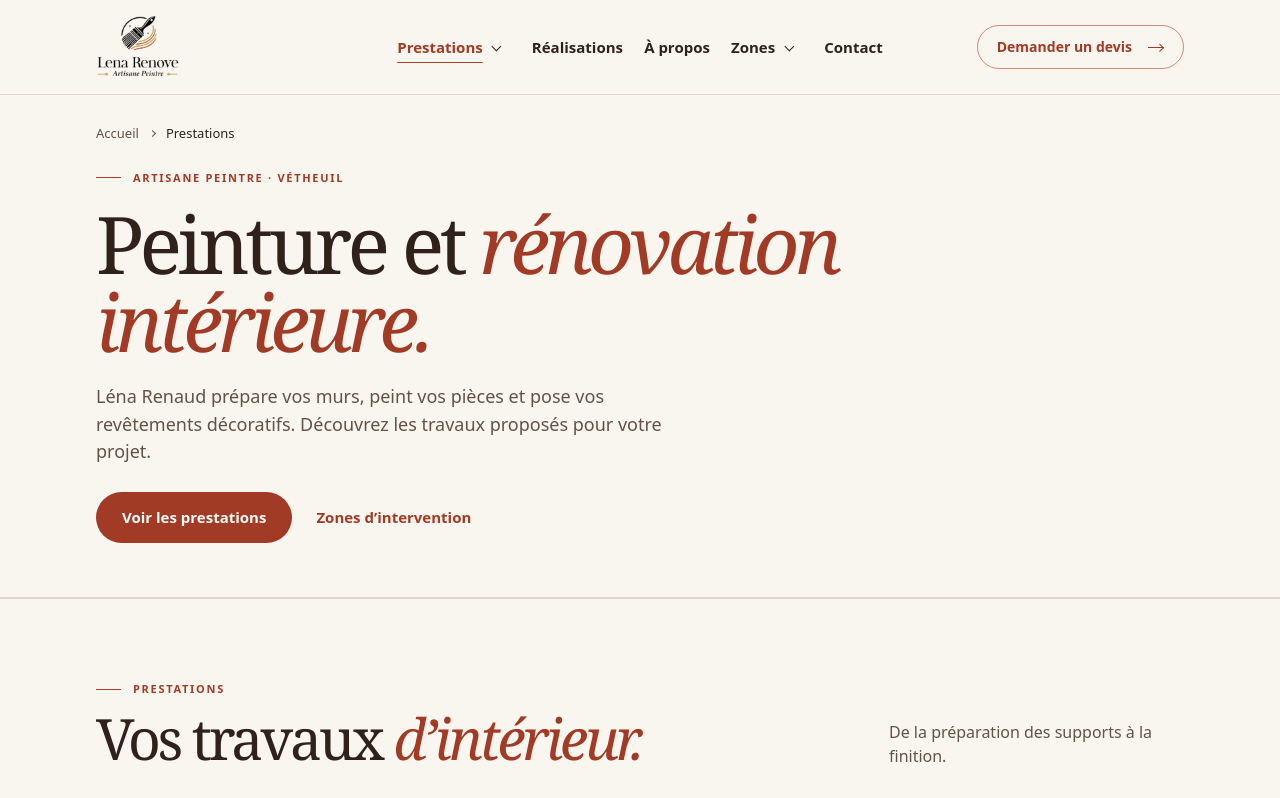
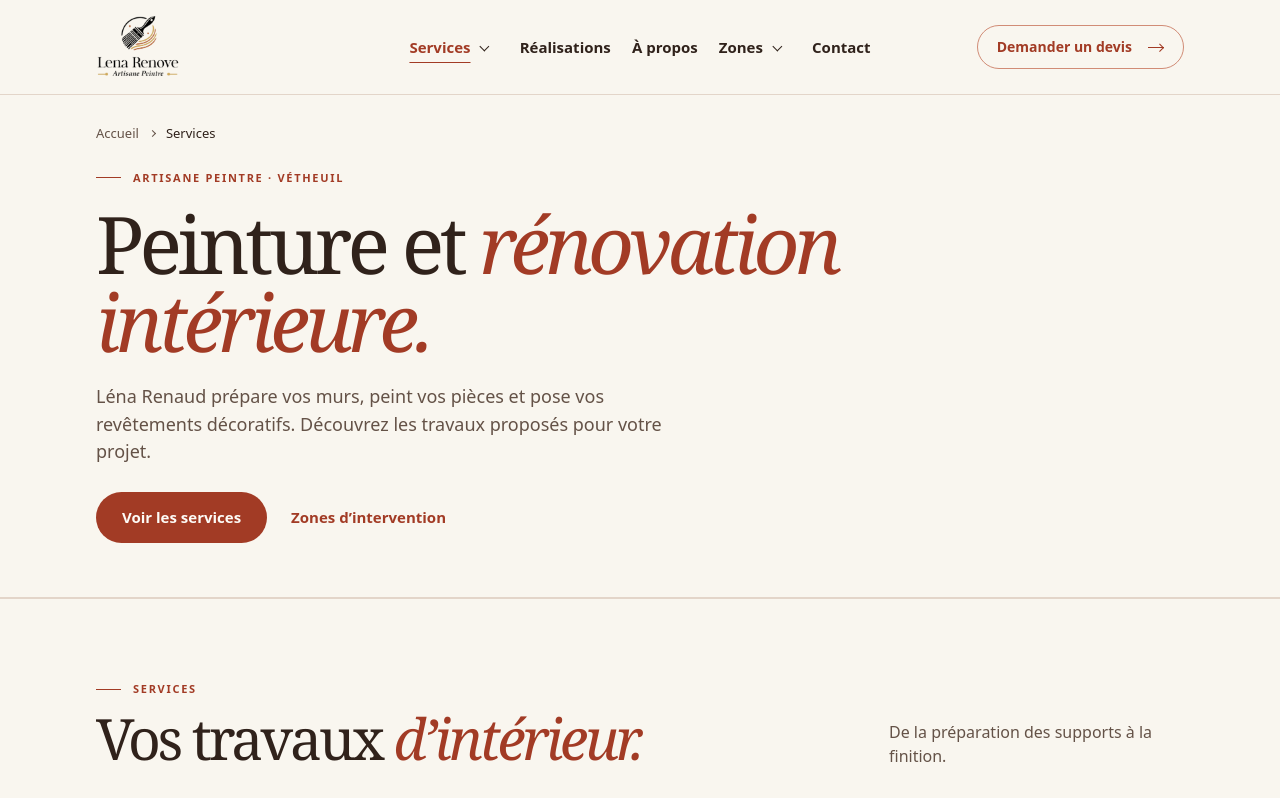
Before and after one commit to GITCL95/LENA-NEW, a Next.js app: page /peinture-interieure-renovation-magny-en-vexin in a window 1280 px wide. Shown: the top 798 px of the page. Built offline with nearby package versions, Linux system fonts and the light colour scheme; a web font is replaced by a local one.

Commit message:
Rename Prestations navigation to Services

```diff
--- a/components/sections/CityPage.tsx
+++ b/components/sections/CityPage.tsx
@@ -21,7 +21,7 @@ const illustration = {
 };
 const citySections = [
   { label: 'Quartiers', id: 'quartiers' },
-  { label: 'Prestations', id: 'prestations' },
+  { label: 'Services', id: 'prestations' },
   { label: 'Tarifs', id: 'tarifs' },
   { label: 'Étapes', id: 'devis' },
   { label: 'FAQ', id: 'faq' },
--- a/components/sections/InteriorServices.tsx
+++ b/components/sections/InteriorServices.tsx
@@ -9,7 +9,7 @@ export default function InteriorServices() {
       <div className={siteStyles.container}>
         <div className={styles.servicesIntro}>
           <div>
-            <p className={siteStyles.eyebrow}>Prestations</p>
+            <p className={siteStyles.eyebrow}>Services</p>
             <h2 id="services-title" className={siteStyles.sectionTitle}>Vos travaux <em>d’intérieur.</em></h2>
           </div>
           <p>De la préparation des supports à la finition.</p>
--- a/components/sections/Services.tsx
+++ b/components/sections/Services.tsx
@@ -18,7 +18,7 @@ export default function Services() {
             transition={{ duration: 0.9, ease: [0.19, 1, 0.22, 1] }}
             className="max-w-3xl"
           >
-            <span className="eyebrow">Nos prestations</span>
+            <span className="eyebrow">Nos services</span>
             <h2 className="mt-5 font-display text-display-lg tracking-tightest text-balance">
               Quatre domaines d&apos;expertise<br />
               pour <span className="italic text-corail-600 font-normal">transformer vos intérieurs.</span>
--- a/data/client.ts
+++ b/data/client.ts
@@ -52,7 +52,7 @@ export const CLIENT = {
 const navRoutes = {
   home: { label: "Accueil", href: "/", page: "home" },
   about: { label: "À propos", href: ABOUT_PATH, page: "about" },
-  services: { label: "Prestations", href: SERVICES_PATH, page: "services" },
+  services: { label: "Services", href: SERVICES_PATH, page: "services" },
   portfolio: { label: "Réalisations", href: PORTFOLIO_PATH, page: "portfolio" },
   zones: { label: "Zones", href: ZONES_PATH, page: "zones" },
   contact: { label: "Contact", href: CONTACT_PATH, page: "contact" },
--- a/pages/index.tsx
+++ b/pages/index.tsx
@@ -77,7 +77,7 @@ export default function Home() {
           <div className={siteStyles.container}>
             <div className={styles.sectionIntro}>
               <div>
-                <p className={siteStyles.eyebrow}>Prestations</p>
+                <p className={siteStyles.eyebrow}>Services</p>
                 <h2 id="services-title" className={siteStyles.sectionTitle}>Vos travaux <em>d’intérieur.</em></h2>
               </div>
               <p className={styles.servicesIntro}>De la préparation des supports à la finition.</p>
--- a/pages/peinture-interieure-renovation-magny-en-vexin.tsx
+++ b/pages/peinture-interieure-renovation-magny-en-vexin.tsx
@@ -7,18 +7,18 @@ import { buildBreadcrumbSchema, buildWebPageSchema } from '@data/schemas';
 import { INTERIOR_SERVICES, serviceHref } from '@data/services';
 import styles from '@/styles/Site.module.css';
 
-const title = 'Prestations de peinture et rénovation intérieure · Léna Rénove';
-const description = 'Découvrez les prestations de Léna Rénove à Vétheuil et dans les environs. Peinture intérieure, enduits de ratissage, pose de papier peint et vinyle adhésif décoratif.';
+const title = 'Services de peinture et de rénovation intérieure · Léna Rénove';
+const description = 'Découvrez les services de Léna Rénove à Vétheuil et dans les environs. Peinture intérieure, enduits de ratissage, pose de papier peint et vinyle adhésif décoratif.';
 const jsonLd = [
   buildWebPageSchema({ path: SERVICES_PATH, title, description }),
   buildBreadcrumbSchema([
     { name: 'Accueil', url: `${SITE_URL}/` },
-    { name: 'Prestations', url: `${SITE_URL}${SERVICES_PATH}` },
+    { name: 'Services', url: `${SITE_URL}${SERVICES_PATH}` },
   ]),
   {
     '@context': 'https://schema.org',
     '@type': 'ItemList',
-    name: 'Prestations de Léna Rénove',
+    name: 'Services de Léna Rénove',
     itemListElement: INTERIOR_SERVICES.map(({ title, slug }, index) => ({
       '@type': 'ListItem',
       position: index + 1,
@@ -35,12 +35,12 @@ export default function ServicesHub() {
       <SiteLayout page="services">
         <PageHero
           id="services-hub-title"
-          breadcrumb="Prestations"
+          breadcrumb="Services"
           eyebrow="Artisane peintre · Vétheuil"
           title={<>Peinture et <em>rénovation intérieure.</em></>}
           description="Léna Renaud prépare vos murs, peint vos pièces et pose vos revêtements décoratifs. Découvrez les travaux proposés pour votre projet."
         >
-          <a href="#prestations" className={`${styles.button} ${styles.primaryButton}`}>Voir les prestations</a>
+          <a href="#prestations" className={`${styles.button} ${styles.primaryButton}`}>Voir les services</a>
           <a href={ZONES_PATH} className={styles.textLink}>Zones d’intervention</a>
         </PageHero>
         <InteriorServices />
--- a/pages/prestations/[service].tsx
+++ b/pages/prestations/[service].tsx
@@ -30,7 +30,7 @@ export const getStaticProps: GetStaticProps<ServicePageProps> = ({ params }) =>
 };
 
 const serviceTitles = Object.fromEntries(INTERIOR_SERVICES.map(({ slug, title }) => [slug, title]));
-const hub = { label: 'Prestations', href: SERVICES_PATH };
+const hub = { label: 'Services', href: SERVICES_PATH };
 const sections = [
   { id: 'surfaces', label: 'Prestation' },
   { id: 'tarif', label: 'Tarifs' },
```
Also changed, not shown: public/llms.txt.
